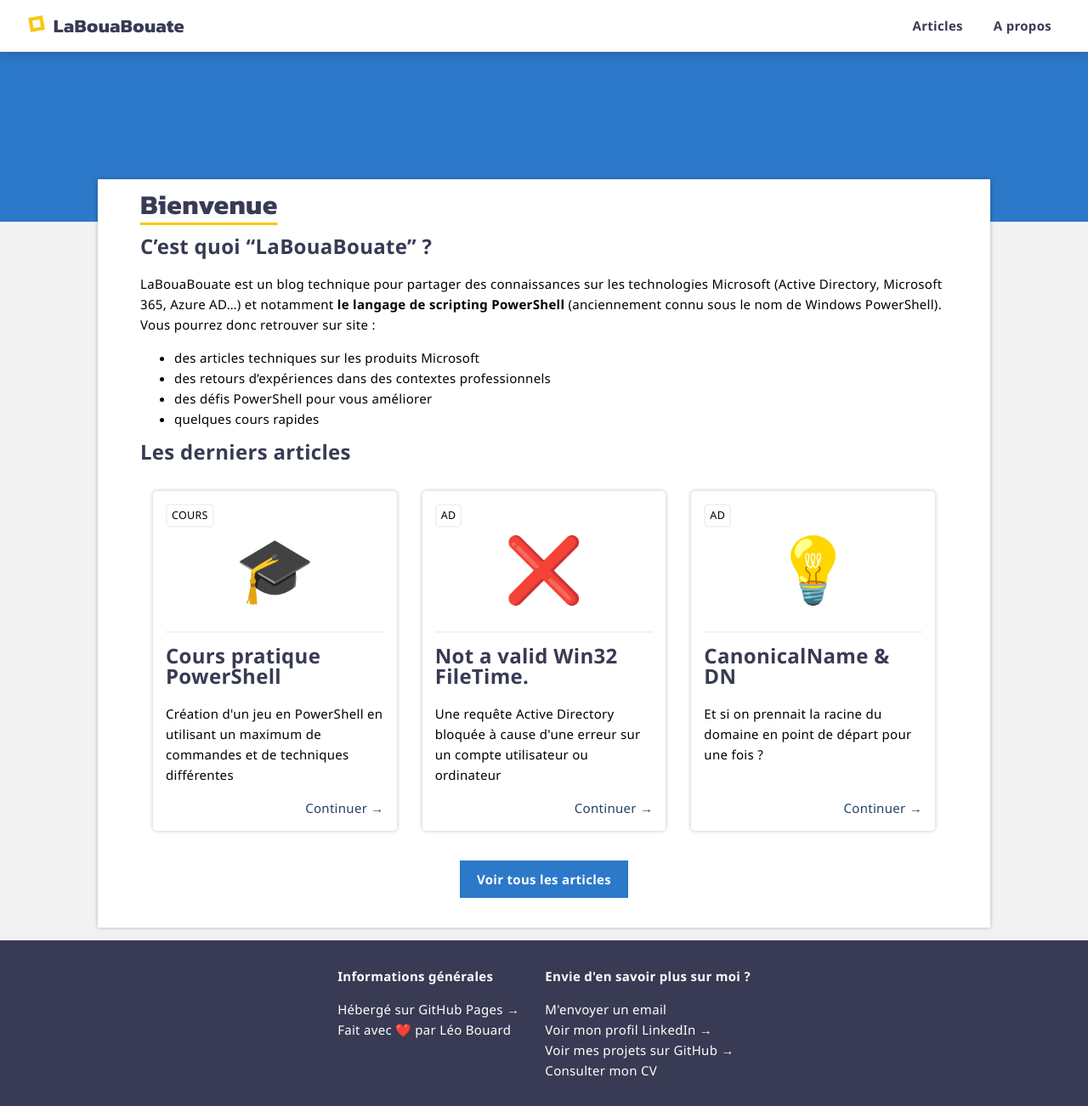
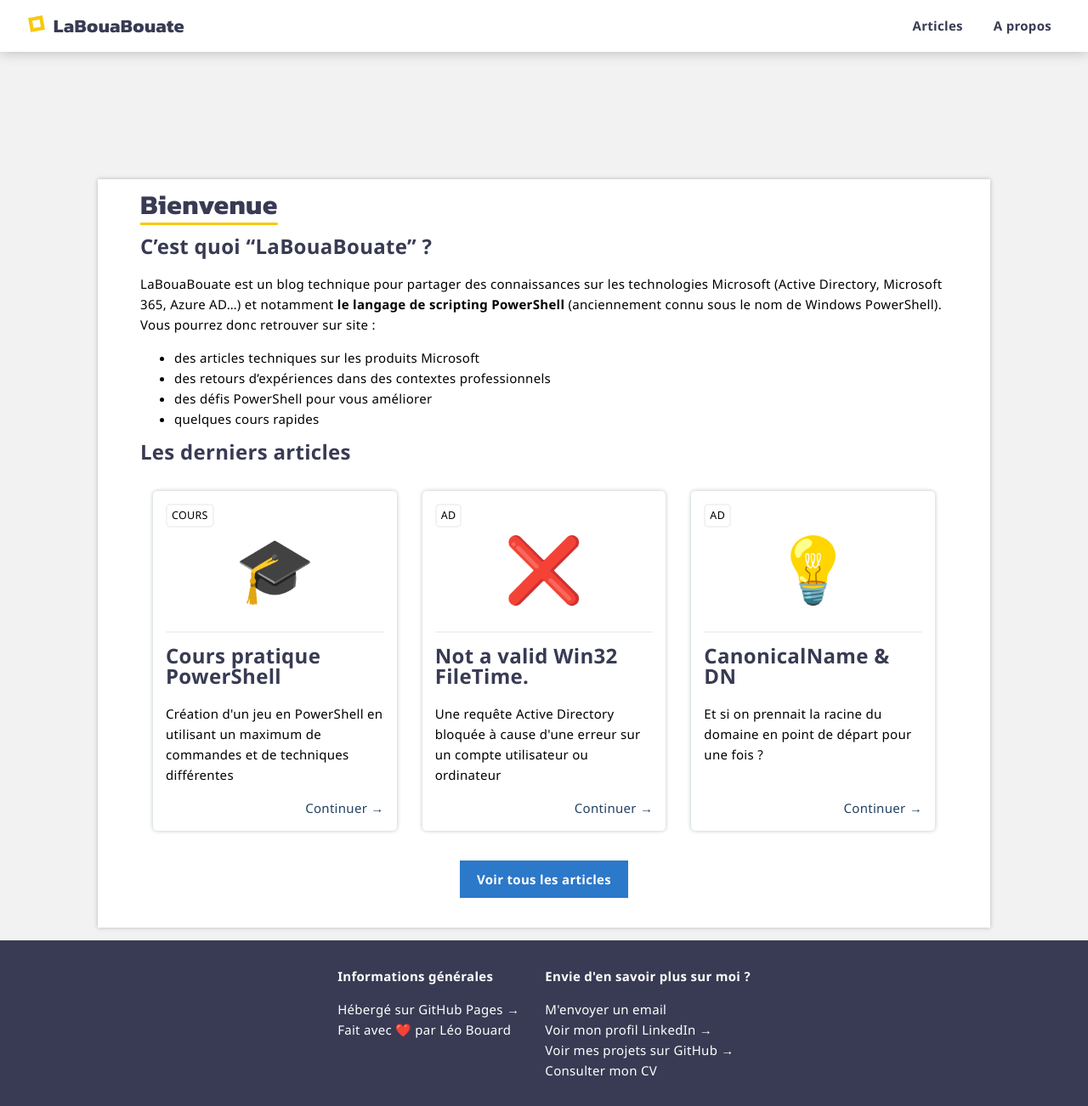
Before and after one commit to leobouard/leobouard.github.io, a Jekyll site: the page built from index.md, in a window 1280 px wide. Shown: the whole page at 85% size. Built offline with Jekyll 4.4.1, drawn with Linux system fonts in a browser that asks for light colours; some web fonts are replaced; our own code applies the rules of GitHub Pages for plain Markdown files.

Commit message:
Update default.html

```diff
--- a/_layouts/default.html
+++ b/_layouts/default.html
@@ -33,7 +33,7 @@
       </nav>
     </header>
 
-    <div class="postBanner" {% unless page.icon %} visibility="hidden" {% endunless %}>
+    <div class="postBanner" {% unless page.icon %} style="visibility: hidden;" {% endunless %}>
       {{ page.icon }}
     </div>
 
```
